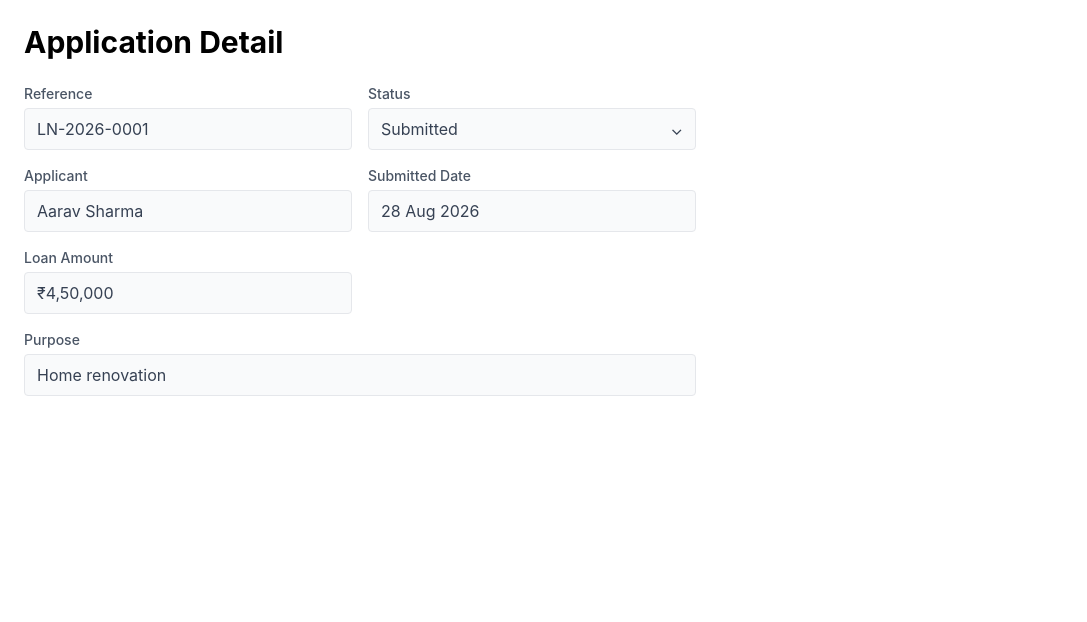
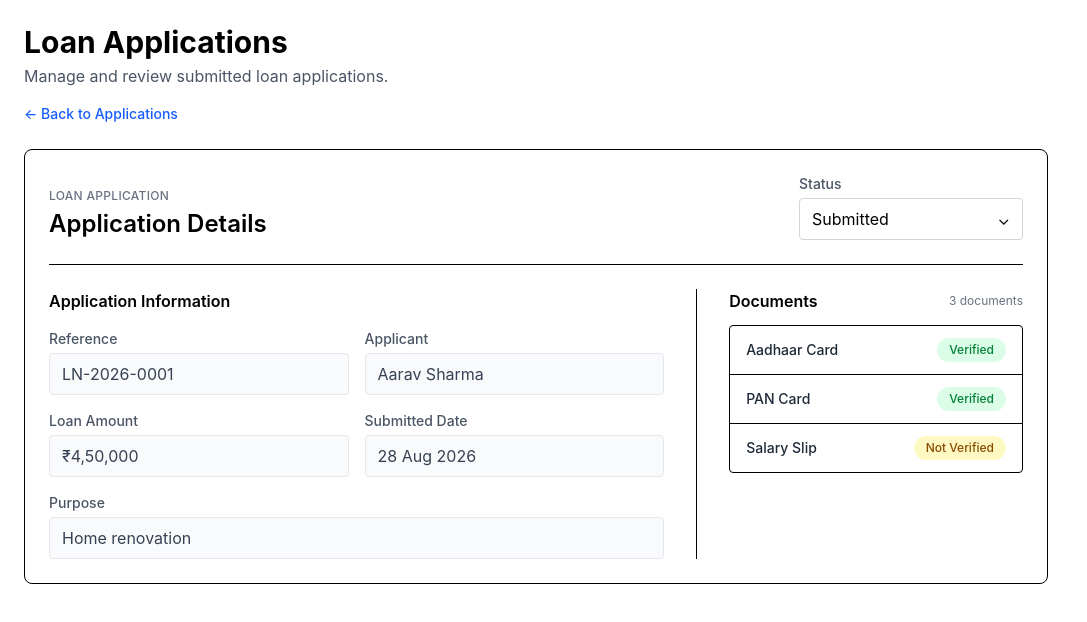
Before and after one commit to Laksh540/loan-application-tracker, a React (Vite) app: page /applications/LN-2026-0001 in a window 1280 px wide. Shown: the top 622 px of the page, without its empty margins (0-1087 px from the left). Built offline with nearby package versions, Linux system fonts and the light colour scheme.

Commit message:
feat: add documents section and shared page header

```diff
--- /dev/null
+++ b/src/components/Header.tsx
@@ -0,0 +1,30 @@
+import { Link } from "react-router-dom";
+
+type HeaderProps = {
+  title: string;
+  description: string;
+  linkLabel?: string;
+  linkTo?: string;
+};
+
+export default function Header({
+  title,
+  description,
+  linkLabel,
+  linkTo,
+}: HeaderProps) {
+  return (
+    <header className="mb-6">
+      <h1 className="text-3xl font-bold">{title}</h1>
+      <p className="mt-1 text-gray-600">{description}</p>
+      {linkLabel && linkTo && (
+        <Link
+          to={linkTo}
+          className="mt-4 inline-flex text-sm font-medium text-blue-600 hover:underline"
+        >
+          ← {linkLabel}
+        </Link>
+      )}
+    </header>
+  );
+}
--- a/src/pages/ApplicationDetail.tsx
+++ b/src/pages/ApplicationDetail.tsx
@@ -5,6 +5,7 @@ import Dropdown from "../components/Dropdown";
 import { getApplicationByRefId } from "../services/api";
 import { formatCurrency, formatDate } from "../utils/format";
 import ErrorState from "../components/ErrorState";
+import Header from "../components/Header";
 import type { LoanApplication } from "../types/loans";
 
 const statusOptions = [
@@ -73,18 +74,33 @@ const ApplicationDetail = () => {
   ) : !application ? (
     <div>Application not found.</div>
   ) : (
-    <div className="mt-6 grid max-w-2xl grid-cols-1 gap-4 md:grid-cols-2">
-      <Input label="Reference" value={application.reference} readOnly />
+    <div className="mt-6 max-w-5xl rounded-lg border bg-white p-6">
+      <div className="flex items-end justify-between gap-8 border-b pb-6">
+        <div>
+          <p className="text-xs font-medium uppercase tracking-wide text-gray-500">
+            Loan Application
+          </p>
+          <h2 className="mt-1 text-2xl font-semibold">Application Details</h2>
+        </div>
+        <div className="w-56 shrink-0">
           <Dropdown
             label="Status"
             value={application.status}
             options={statusOptions}
-        readOnly
           />
-      <Input label="Applicant" value={application.applicantName} readOnly />
+        </div>
+      </div>
+
+      <div className="grid grid-cols-[minmax(0,1.6fr)_minmax(280px,0.85fr)] gap-8 pt-6">
+        <section>
+          <h3 className="mb-4 text-base font-semibold">
+            Application Information
+          </h3>
+          <div className="grid grid-cols-2 gap-4">
+            <Input label="Reference" value={application.reference} readOnly />
             <Input
-        label="Submitted Date"
-        value={formatDate(application.submittedDate)}
+              label="Applicant"
+              value={application.applicantName}
               readOnly
             />
             <Input
@@ -92,15 +108,64 @@ const ApplicationDetail = () => {
               value={formatCurrency(application.loanAmount)}
               readOnly
             />
-      <div className="md:col-span-2">
+            <Input
+              label="Submitted Date"
+              value={formatDate(application.submittedDate)}
+              readOnly
+            />
+            <div className="col-span-2">
               <Input label="Purpose" value={application.purpose} readOnly />
+            </div>
+          </div>
+        </section>
+
+        <section className="border-l pl-8">
+          <div className="flex items-center justify-between gap-4">
+            <h3 className="text-base font-semibold">Documents</h3>
+            <span className="text-xs text-gray-500">
+              {application.documents.length} documents
+            </span>
+          </div>
+          {application.documents.length === 0 ? (
+            <p className="mt-4 text-sm text-gray-500">
+              No documents available.
+            </p>
+          ) : (
+            <div className="mt-3 divide-y rounded border">
+              {application.documents.map((document) => (
+                <div
+                  key={document.id}
+                  className="flex items-center justify-between gap-4 px-4 py-3"
+                >
+                  <span className="text-sm font-medium text-gray-800">
+                    {document.name}
+                  </span>
+                  <span
+                    className={`inline-flex rounded-full px-3 py-1 text-xs font-medium ${
+                      document.verified
+                        ? "bg-green-100 text-green-700"
+                        : "bg-yellow-100 text-yellow-800"
+                    }`}
+                  >
+                    {document.verified ? "Verified" : "Not Verified"}
+                  </span>
+                </div>
+              ))}
+            </div>
+          )}
+        </section>
       </div>
     </div>
   );
 
   return (
     <main className="p-6">
-      <h1 className="text-3xl font-bold mb-3">Application Detail</h1>
+      <Header
+        title="Loan Applications"
+        description="Manage and review submitted loan applications."
+        linkLabel="Back to Applications"
+        linkTo="/"
+      />
       {content}
     </main>
   );
--- a/src/pages/ApplicationList.tsx
+++ b/src/pages/ApplicationList.tsx
@@ -10,6 +10,7 @@ import { TableLoadingState } from "../components/TableLoadingState";
 import { Link } from "react-router-dom";
 import ErrorState from "../components/ErrorState";
 import { TableEmptyState } from "../components/TableEmptyState";
+import Header from "../components/Header";
 const statusOptions = [
   { label: "All", value: "all" },
   { label: "Submitted", value: "submitted" },
@@ -73,10 +74,10 @@ export default function ApplicationListPage() {
 
   return (
     <main className="p-6">
-      <h1 className="text-3xl font-bold">Loan Applications</h1>
-      <p className="mt-1 text-gray-600">
-        Manage and review submitted loan applications.
-      </p>
+      <Header
+        title="Loan Applications"
+        description="Manage and review submitted loan applications."
+      />
       <div className="mt-6 flex max-w-2xl gap-4">
         <Input
           value={search}
```
Lines whose indentation alone changed are shown as unchanged.
